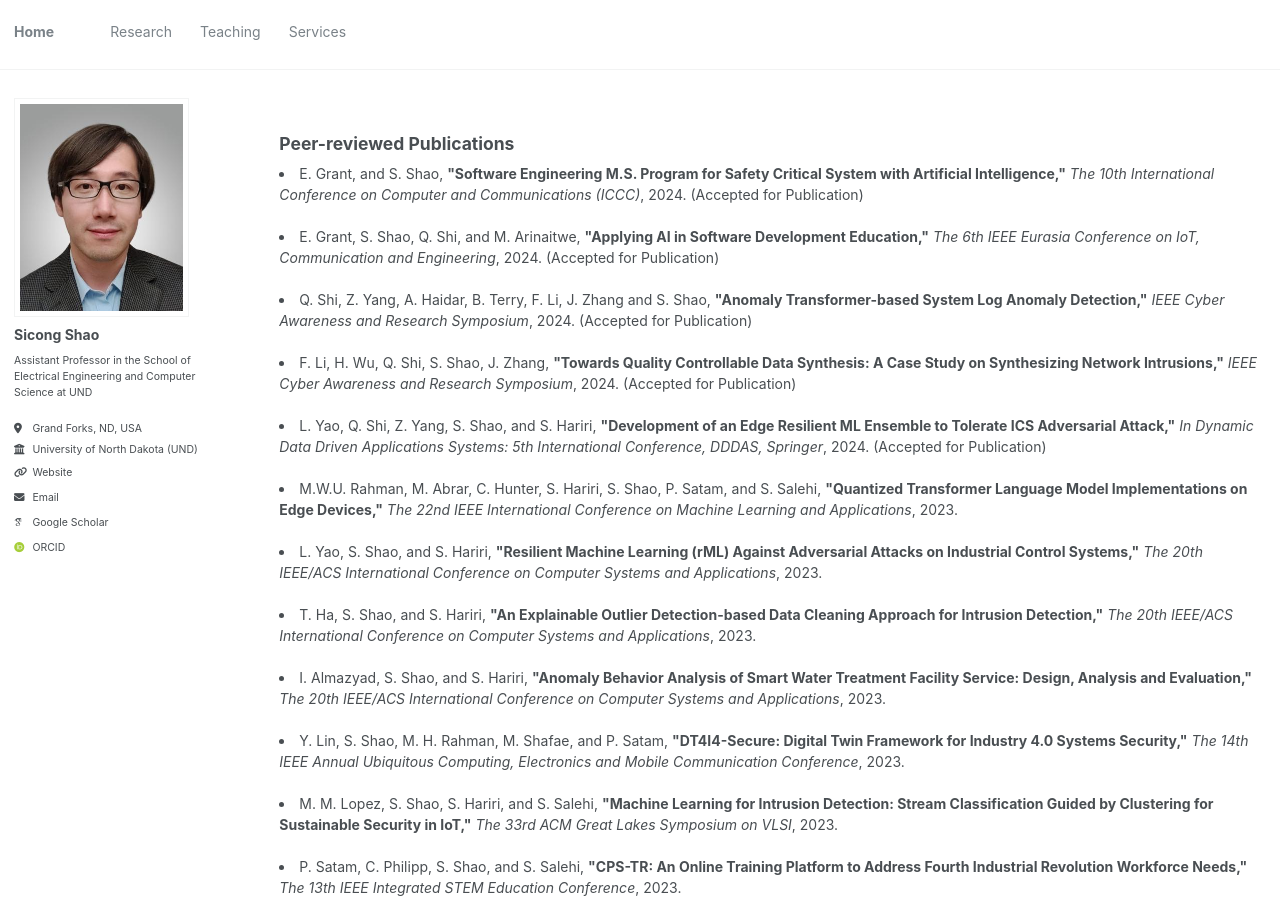
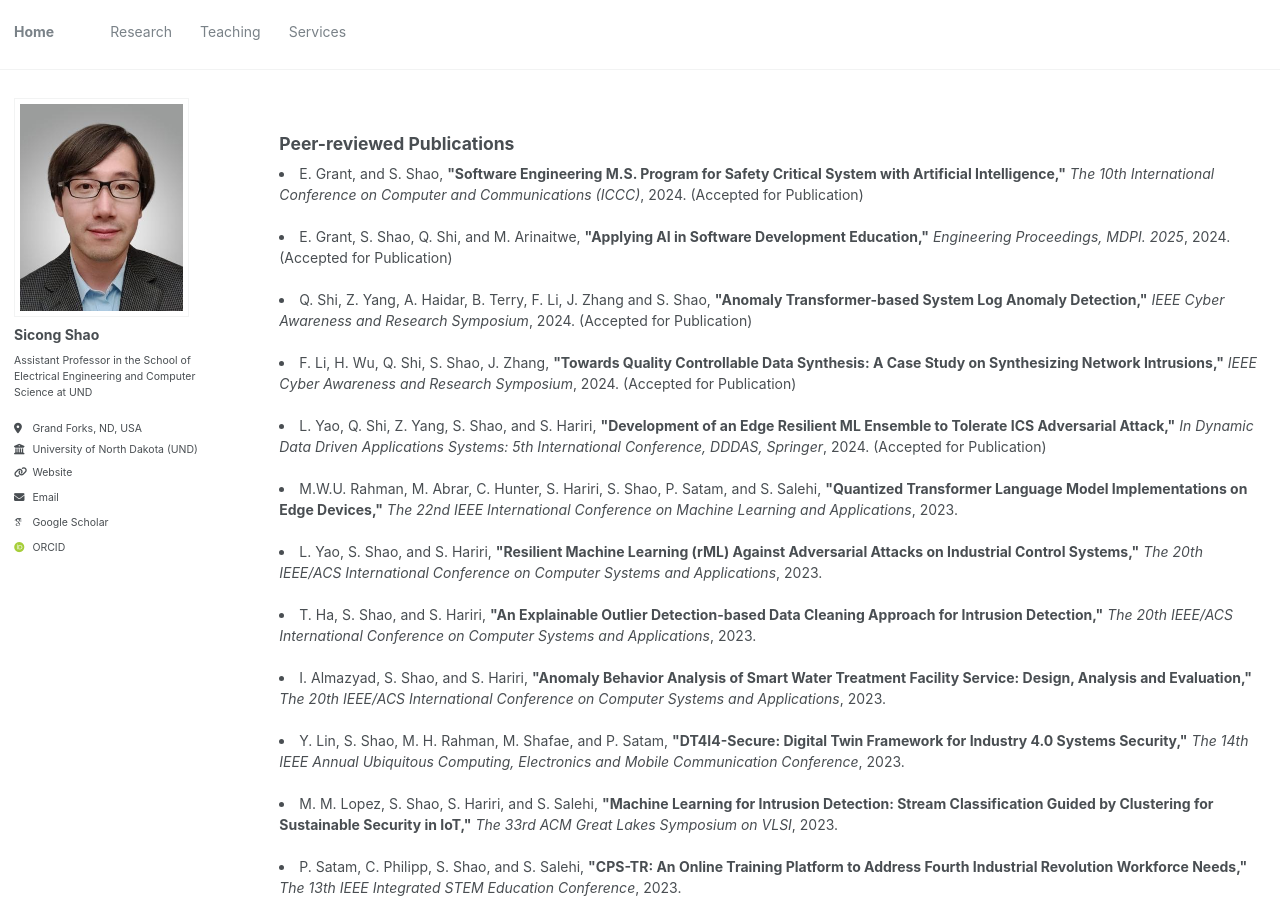
Before and after one commit to sicongshao/sicongshao.github.io, a Jekyll site: the page built from _pages/publications.html, in a window 1280 px wide and 900 px high. Built offline with Jekyll 4.4.1, drawn with Linux system fonts in a browser that asks for light colours; some web fonts are replaced.

Commit message:
first commit

```diff
--- a/_pages/publications.html
+++ b/_pages/publications.html
@@ -24,7 +24,7 @@ author_profile: true
 </li>
 <br>
 <li>
-  E. Grant, S. Shao, Q. Shi, and M. Arinaitwe, <strong>"Applying AI in Software Development Education,"</strong> <i>The 6th IEEE Eurasia Conference on IoT, Communication and Engineering</i>, 2024. (Accepted for Publication)
+  E. Grant, S. Shao, Q. Shi, and M. Arinaitwe, <strong>"Applying AI in Software Development Education,"</strong> <i>Engineering Proceedings, MDPI. 2025</i>, 2024. (Accepted for Publication)
 </li>
 <br>
 <li>
```
